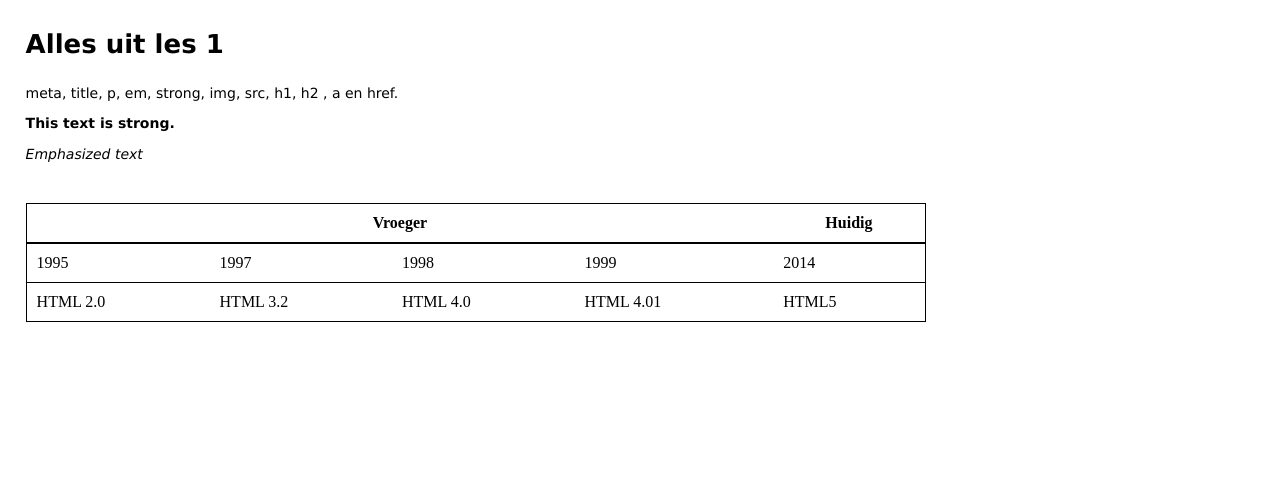
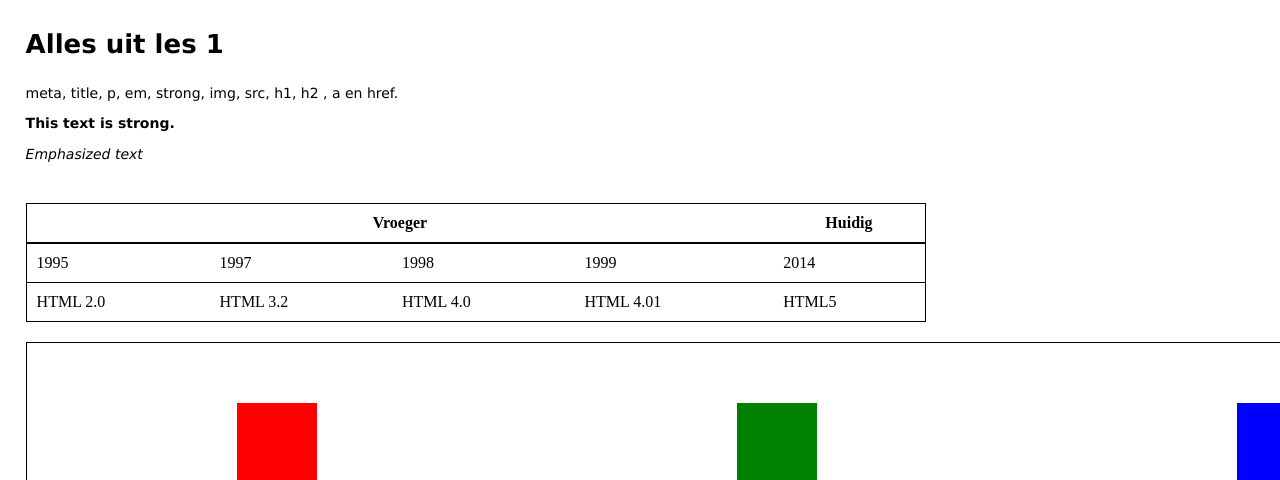
Before and after one commit to espen795/WebmarkupJaar1, a plain HTML site: page Index.html in a window 1280 px wide. Shown: the part 61-541 px from the top of the page. Drawn offline with Linux system fonts and the light colour scheme.

Commit message:
Toevoeging
Voor later terug kijken

```diff
--- a/Index.html
+++ b/Index.html
@@ -108,7 +108,13 @@
 		</tr>
 	</table>
 
-<aside id="links">
+	<article class="flexbox">
+		<section></section>
+		<section></section>
+		<section></section>
+	</article>
+
+	<aside id="links">
 	<a href="http://www.w3schools.com/html/html_links.asp" target="_blank">w3schools html links</a>
 	<a href="https://en.wikipedia.org/wiki/main_page" target="_blank">wikipedia</a>
 	<a href="https://en.wikipedia.org/wiki/html5" target="_blank">wikipedia: html5 pagina</a>
--- a/css/Index.css
+++ b/css/Index.css
@@ -330,3 +330,19 @@ strong
 	font-family: verdana;
 	font-size: 14px;
 }
+
+.flexbox
+{
+	margin-top: 20px;
+	display: -webkit-flex;
+	display: flex;
+    flex-direction: row;
+	width: 100%;
+	height: 200px;
+	border: 1px solid black;
+}
+
+.flexbox > section {width: 80px; height: 80px; margin: auto;}
+.flexbox > section:nth-child(1) {background-color: red;}
+.flexbox > section:nth-child(2) {background-color: green;}
+.flexbox > section:nth-child(3) {background-color: blue;}
```
Also changed, not shown: 1 other file.
